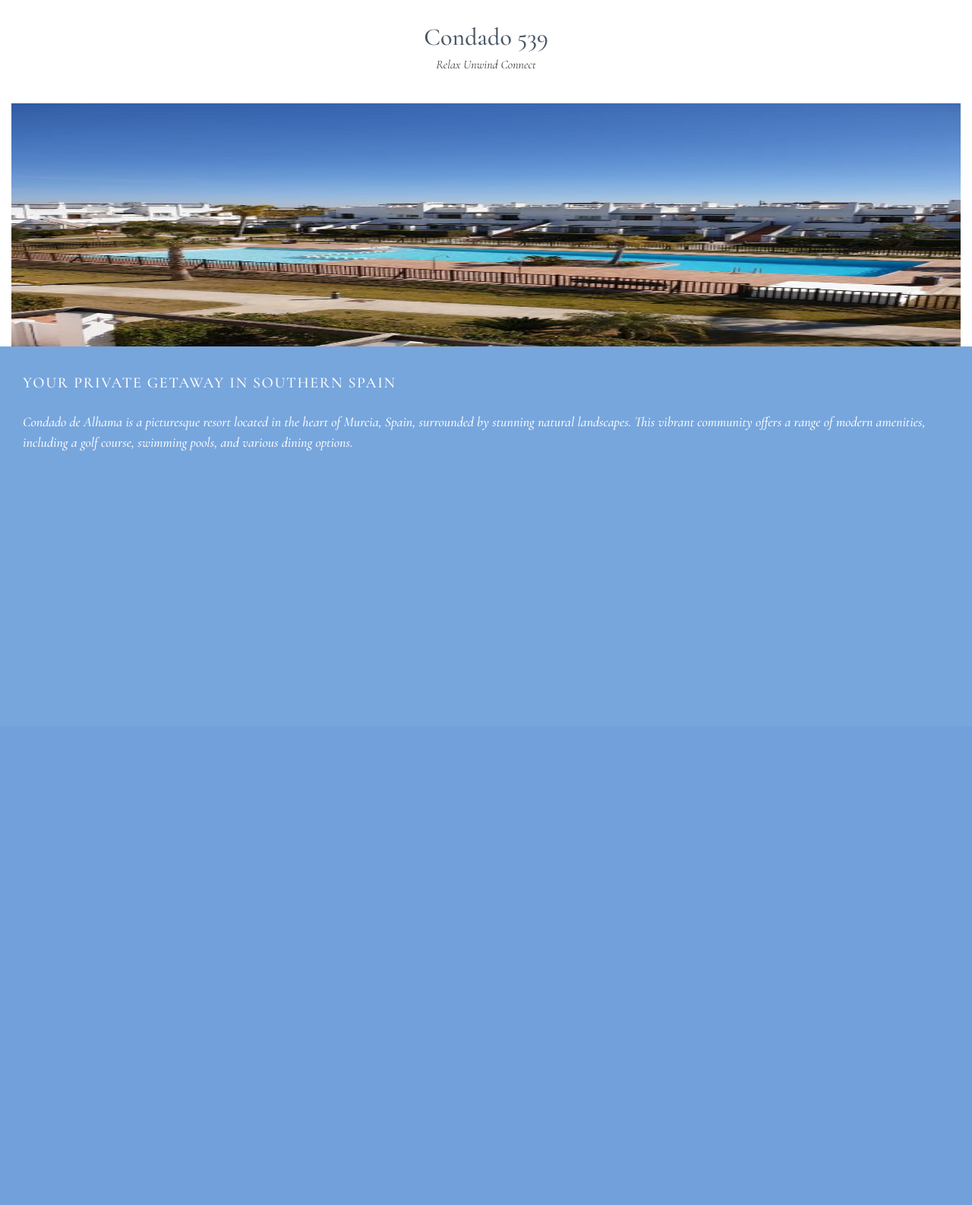
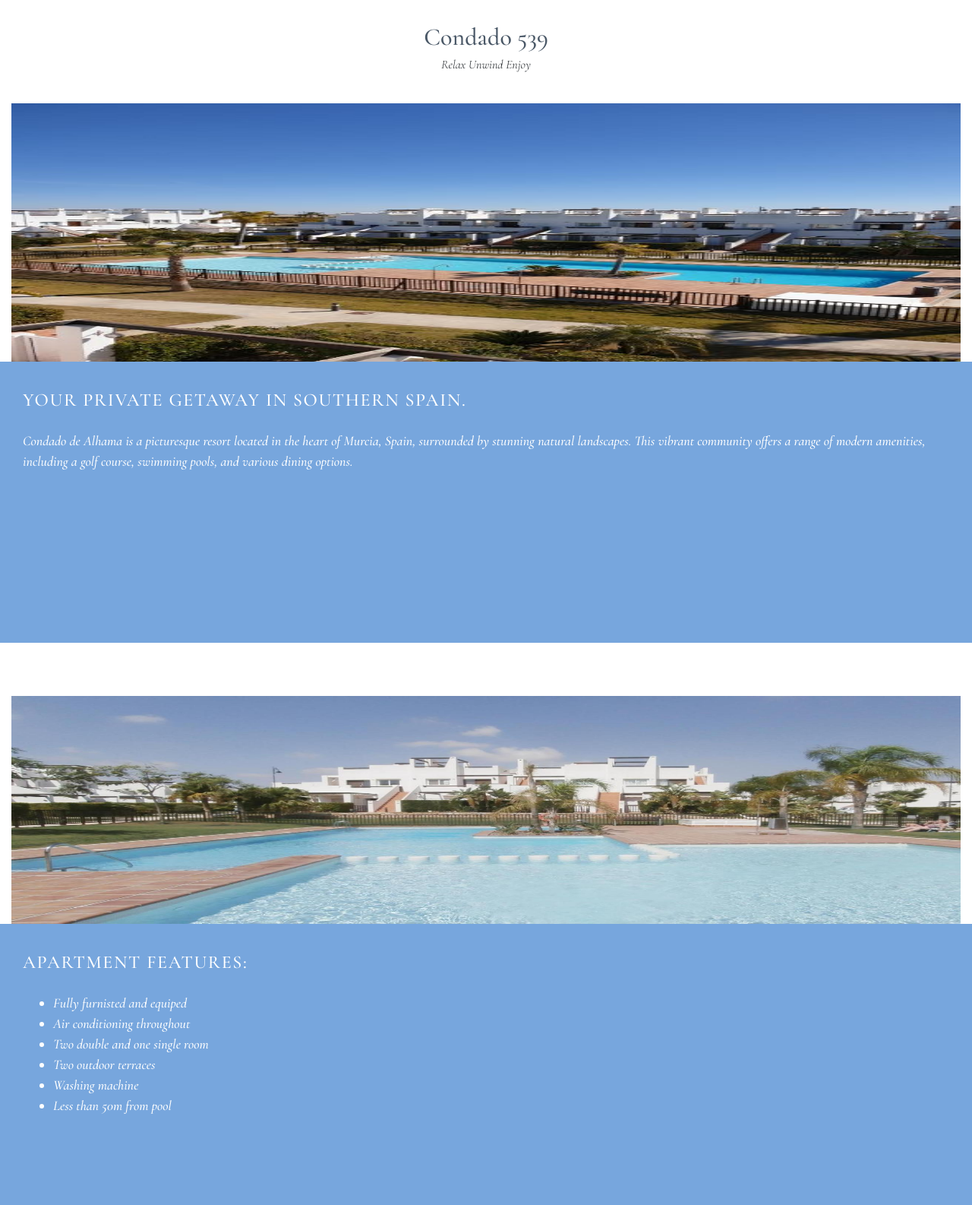
Before and after one commit to Mattjones444/Condado_apartment, a Django app: page / in a window 1280 px wide. Shown: the part 56-1642 px from the top of the page at 76% size. Before the commit the page ends 649 px from the top, so only its background shows below. Run offline with Django 3.2, Linux system fonts and the light colour scheme; some libraries are stand-ins or nearby versions; some web fonts are replaced.

Commit message:
added additional apartment features section to homepage

```diff
--- a/home/templates/home/index.html
+++ b/home/templates/home/index.html
@@ -31,7 +31,7 @@
       <div class="row">
           <div class="col-12 custom-margin text-center">
               <h2 class="main-header">Condado 539</h2>
-              <h6 class="sub-header">Relax Unwind Connect</h4>
+              <h6 class="sub-header">Relax Unwind Enjoy</h4>
           </div>
       </div>
       <div class="row">
@@ -46,7 +46,7 @@
       <div class="row">
           <div class="col-12 description-section">
             <div class="col-8">
-            <h3 class="description-header">Your private getaway in southern Spain</h3>
+            <h3 class="description-header">Your private getaway in southern Spain.</h3>
             </div>
             <div class="col-12 description-message">
               <p>Condado de Alhama is a picturesque resort located in the heart of Murcia, Spain, surrounded by stunning natural landscapes. This vibrant community offers a range of modern amenities, including a golf course, swimming pools, and various dining options.</p>
@@ -54,7 +54,40 @@
           </div>
       </div>
   </div>
+  </section>
+  <section class="blank">
+  </section>
+  <section>
+    <div class="container-fluid">
+        <div class="row">
+          <div class="col-12 text-white text-center">
+              <img class="hero-image1" src="{{ MEDIA_URL }}/heroimage5.jpg"
+          </div>
+      </div>
+    </div>
+    </section>
+    <section>
+      <div class="container-fluid">
+        <div class="row">
+            <div class="col-12 description-section">
+              <div class="col-8">
+              <h3 class="description-header">Apartment Features:</h3>
+              </div>
+              <div class="col-12 description-message">
+                <ul>
+                  <li>Fully furnisted and equiped</li>
+                  <li>Air conditioning throughout</li>
+                  <li>Two double and one single room</li>
+                  <li>Two outdoor terraces</li>
+                  <li>Washing machine</li>
+                  <li>Less than 50m from pool</li>
+                </ul>
+              </div>
+            </div>
+        </div>
+    </div>
+    </section>
 
-  </section>
+
 </body>
 {% endblock %}
--- a/static/css/base.css
+++ b/static/css/base.css
@@ -25,13 +25,13 @@ html {
 
 .hero-image {
     background-size: cover;
-    height: 320px;
+    height: 340px;
     width: 100%;
 }
 
 .description-section {
     background-color: #77a6dd;
-    height: 500px;
+    height: 370px;
     width:100%;
 }
 
@@ -42,7 +42,7 @@ html {
     font-weight: 500;
     font-style: normal;
     text-transform:uppercase;
-    font-size: 20px;
+    font-size: 24px;
     letter-spacing: 0.1rem;
     line-height: 1.3em;
 }
@@ -56,3 +56,12 @@ html {
     margin-top: 25px;
 
 }
+
+.blank {
+    height: 70px;
+}
+
+.hero-image1{
+    height: 300px;
+    width: 100%;
+}
```
